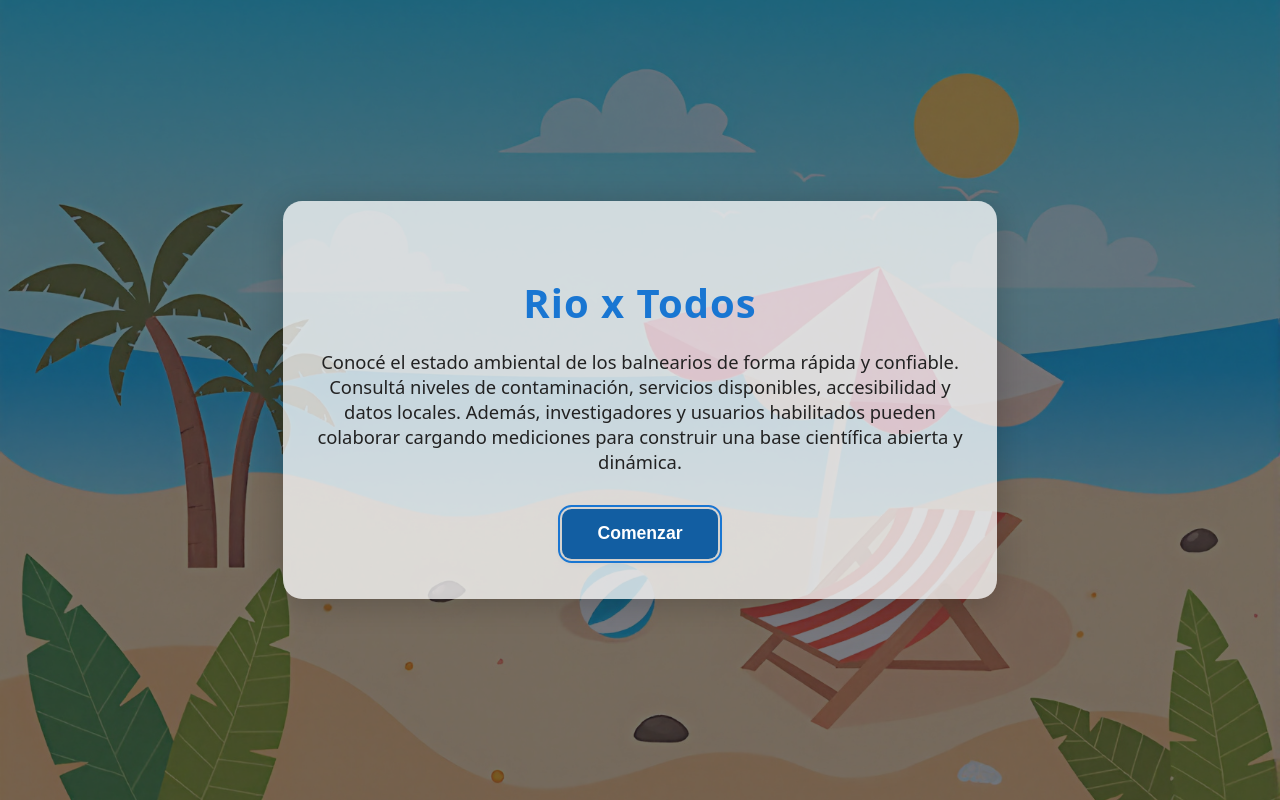
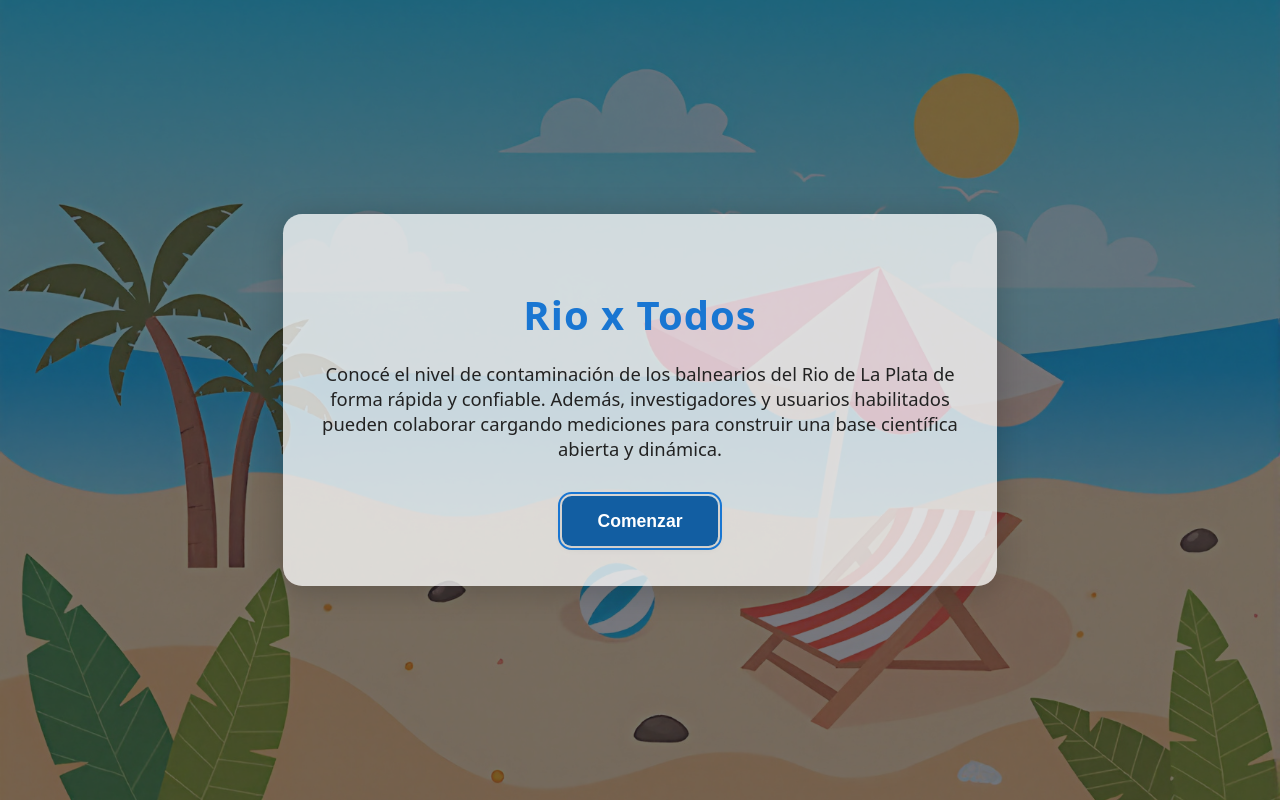
Before and after one commit to LucioBianchi/TP-DEU, a React (Vite) app in the folder frontend/: page / in a window 1280 px wide. Built offline with nearby package versions, Linux system fonts and the light colour scheme; no server answers.

Commit message:
Change App description

```diff
--- a/frontend/src/components/WelcomeScreen/WelcomeScreen.jsx
+++ b/frontend/src/components/WelcomeScreen/WelcomeScreen.jsx
@@ -24,7 +24,7 @@ export default function WelcomeScreen({ onStart }) {
             Rio x Todos
           </h1>
           <p id="welcome-desc" className="welcome-desc">
-          Conocé el estado ambiental de los balnearios de forma rápida y confiable. Consultá niveles de contaminación, servicios disponibles, accesibilidad y datos locales. Además, investigadores y usuarios habilitados pueden colaborar cargando mediciones para construir una base científica abierta y dinámica.
+          Conocé el nivel de contaminación de los balnearios del Rio de La Plata de forma rápida y confiable. Además, investigadores y usuarios habilitados pueden colaborar cargando mediciones para construir una base científica abierta y dinámica.
           </p>
           <button
             className="welcome-start-btn"
```
